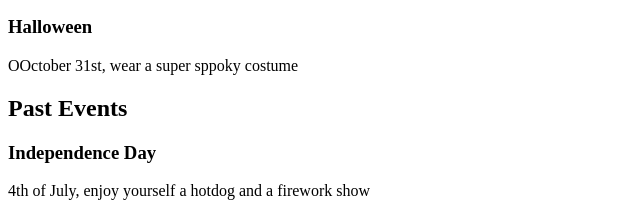
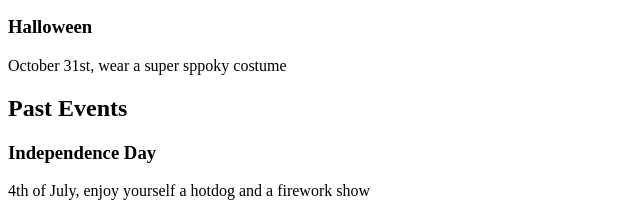
Before and after one commit to rtajt/Build-an-Event-Hub, a plain HTML site: page index.html in a window 1280 px wide. Shown: the part 244-457 px from the top of the page, 0-640 px from the left. Drawn offline with Linux system fonts and the light colour scheme.

Commit message:
Fix typo

```diff
--- a/index.html
+++ b/index.html
@@ -26,7 +26,7 @@
           </article>
           <article>
             <h3>Halloween</h3>
-            <p>OOctober 31st, wear a super sppoky costume</p>
+            <p>October 31st, wear a super sppoky costume</p>
           </article>
         </section>
         <section id="past-events">
```
